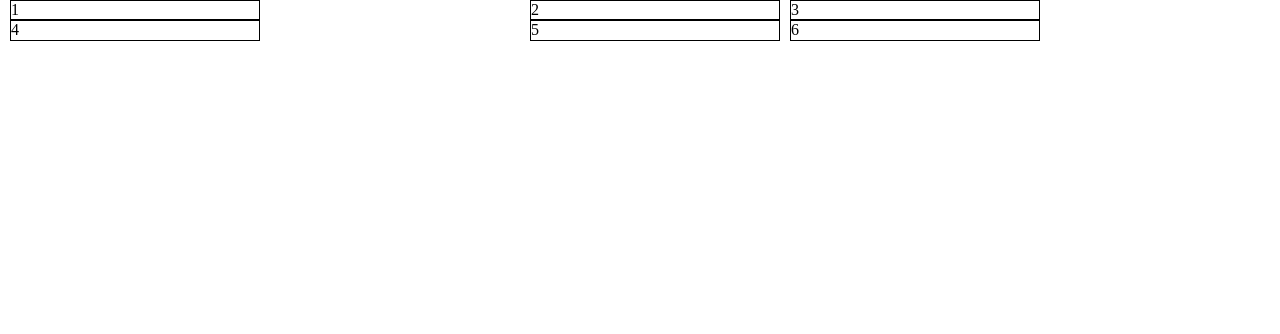
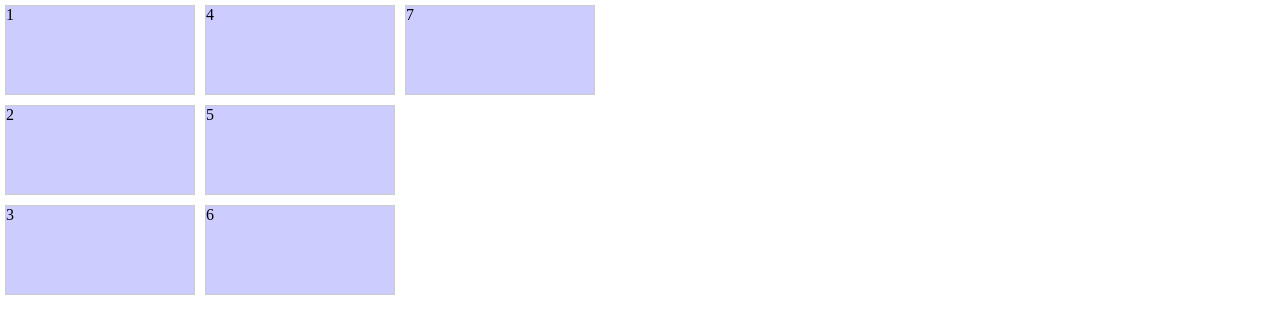
Before and after one commit to fidelman-study/grid-layout-tutor, a website: page pages/foundation-1.html in a window 1280 px wide. Drawn offline with nearby package versions, Linux system fonts and the light colour scheme.

Commit message:
grid-auto-flow

```diff
--- a/app/css/style.css
+++ b/app/css/style.css
@@ -2,32 +2,21 @@
     display: grid;
 
 }
-.same-line-names {
-    grid-template-columns:
-    10px [col-start] 250px [col-end]
-    10px [col-start] 250px [col-end]
-    10px [col-start] 250px [col-end]
-    10px [col-start] 250px [col-end]
-    10px;
+.grid {
+    display: grid;
+    grid-template-columns: 200px 200px 200px;
+    grid-template-rows: 100px 100px 100px;
+
+    /*меняет поведение алгоритма с row с на column*/
+    grid-auto-flow: column;
 }
 
-/* если имена одинаковые, можно добавлять номер начиная с 1 */
-
-.same-line-names > div:nth-child(3n + 1) {
-    grid-column: col-start 1;
-}
-
-.same-line-names > div:nth-child(3n + 2) {
-    grid-column: col-start 3;
-}
-
-.same-line-names > div:nth-child(3n) {
-    grid-column: col-start 4;
-}
 /*========================
         Visualization
 ========================*/
 
-.grid > * {
-    border: 1px solid;
+.grid div {
+    margin: 5px;
+    border: 1px solid #ccc;
+    background: #CCF;
 }
--- a/pages/foundation-1.html
+++ b/pages/foundation-1.html
@@ -10,13 +10,14 @@
     <title>Andrei Fidelman</title>
 </head>
 <body>
-<div class="grid same-line-names">
+<div class="grid">
     <div>1</div>
     <div>2</div>
     <div>3</div>
     <div>4</div>
     <div>5</div>
     <div>6</div>
+    <div>7</div>
 </div>
 </body>
 </html>
```
